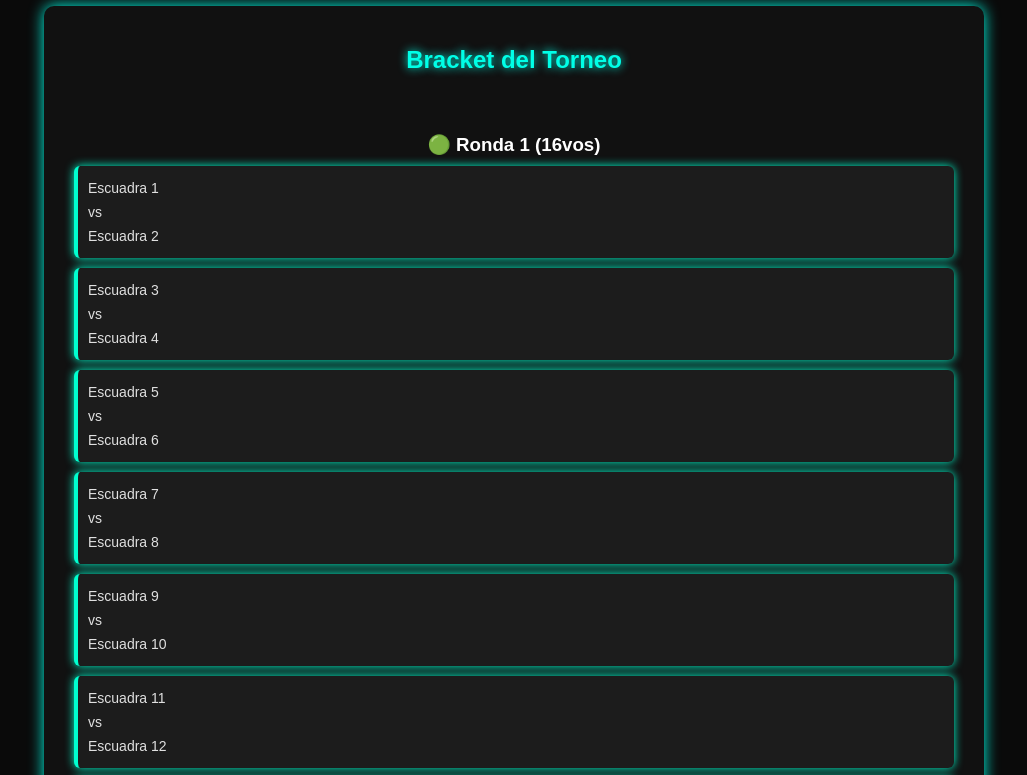
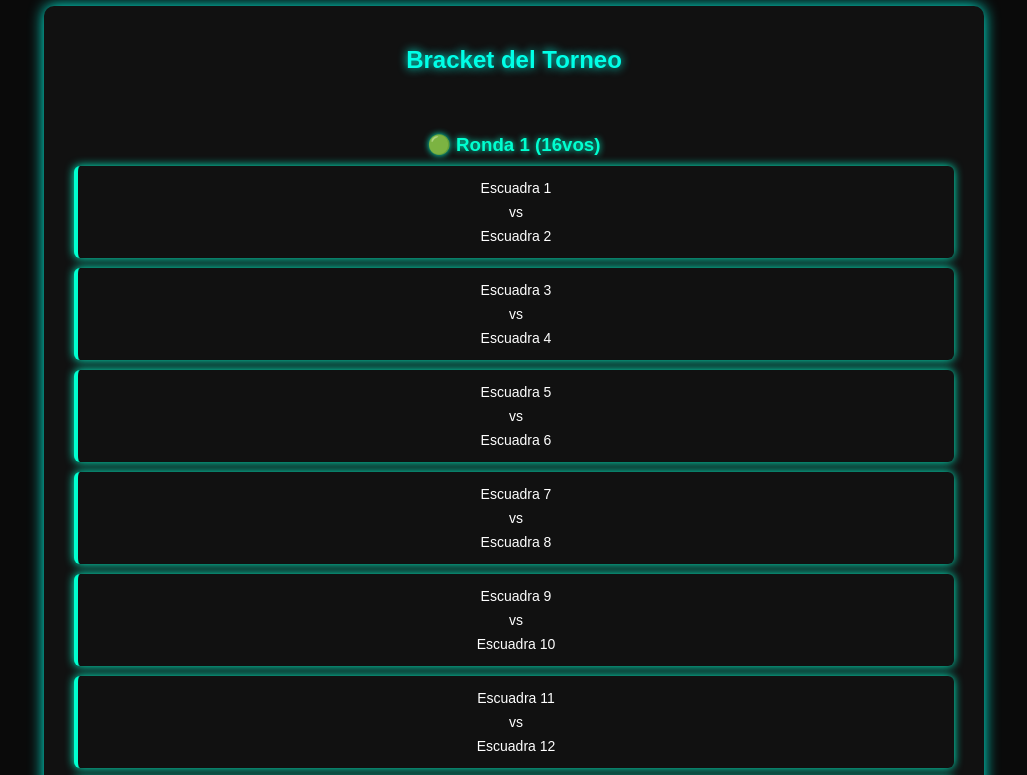
Before and after one commit to Wina0517/torneo-pacelli, a plain HTML site: page index.html in a window 1280 px wide. Shown: the part 940-1715 px from the top of the page, without its empty margins (126-1153 px from the left). Drawn offline with Linux system fonts and the light colour scheme.

Commit message:
Add files via upload

```diff
--- a/style.css
+++ b/style.css
@@ -118,3 +118,70 @@ h1, h2 {
   display: block;
   padding: 4px 0;
 }
+/* === Estilos mejorados para Fixture Visual con animaciones y glow === */
+.tree {
+  display: flex;
+  justify-content: space-between;
+  align-items: flex-start;
+  gap: 10px;
+  overflow-x: auto;
+  margin-top: 40px;
+  flex-wrap: nowrap;
+}
+
+.round {
+  flex: 1;
+  min-width: 160px;
+  animation: fadeIn 1s ease forwards;
+  opacity: 0;
+}
+
+.round:nth-child(1) { animation-delay: 0.2s; }
+.round:nth-child(2) { animation-delay: 0.4s; }
+.round:nth-child(3) { animation-delay: 0.6s; }
+.round:nth-child(4) { animation-delay: 0.8s; }
+.round:nth-child(5) { animation-delay: 1s; }
+.round:nth-child(6) { animation-delay: 1.2s; }
+
+.round h3 {
+  text-align: center;
+  color: #00ffd0;
+  margin-bottom: 10px;
+  font-weight: bold;
+  text-shadow: 0 0 6px #00ffd0;
+}
+
+.match {
+  background: #111;
+  border-left: 4px solid #00ffd0;
+  margin: 10px;
+  padding: 10px;
+  border-radius: 6px;
+  font-size: 14px;
+  box-shadow: 0 0 10px #00ffd0;
+  transition: transform 0.3s ease, box-shadow 0.3s ease;
+  animation: glowPulse 2.5s infinite ease-in-out;
+}
+
+.match:hover {
+  transform: scale(1.03);
+  box-shadow: 0 0 20px #00ffd0;
+}
+
+.match span {
+  display: block;
+  padding: 4px 0;
+  color: #fff;
+  text-align: center;
+}
+
+/* === Animaciones === */
+@keyframes fadeIn {
+  0% { opacity: 0; transform: translateX(-20px); }
+  100% { opacity: 1; transform: translateX(0); }
+}
+
+@keyframes glowPulse {
+  0%, 100% { box-shadow: 0 0 10px #00ffd0; }
+  50% { box-shadow: 0 0 20px #00ffd0; }
+}
```
